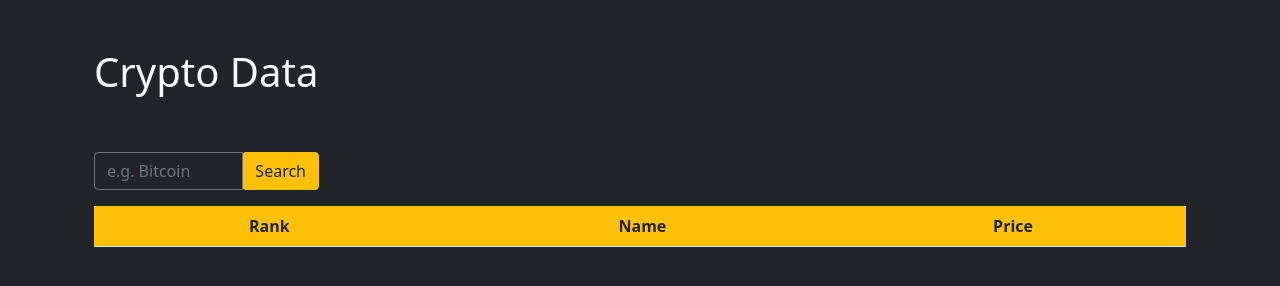
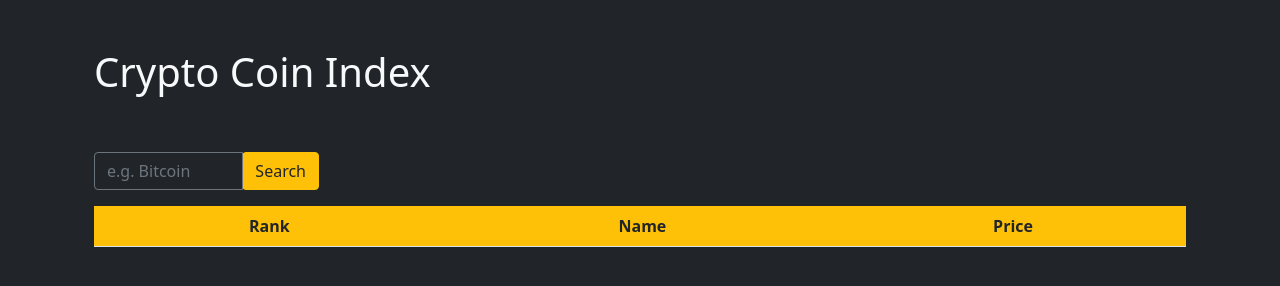
Before and after one commit to KarlGilden/CryptoIndex-Frontend, a plain HTML site: page index.html in a window 1280 px wide. Drawn offline with nearby package versions, Linux system fonts and the light colour scheme; no server answers.

Commit message:
change title

```diff
--- a/index.html
+++ b/index.html
@@ -10,7 +10,7 @@
 </head>
 <body class="bg-dark">
     <div class="container-sm px-4">
-        <h1 class="pt-5 pb-5 text-light">Crypto Data</h1>
+        <h1 class="pt-5 pb-5 text-light">Crypto Coin Index</h1>
         <div style="width: 225px;" class="input-group mb-3 search-bar">
           <input type="text" class="form-control bg-dark border-secondary" placeholder="e.g. Bitcoin" aria-label="Recipient's username" aria-describedby="basic-addon2">
           <div class="input-group-append">
```
